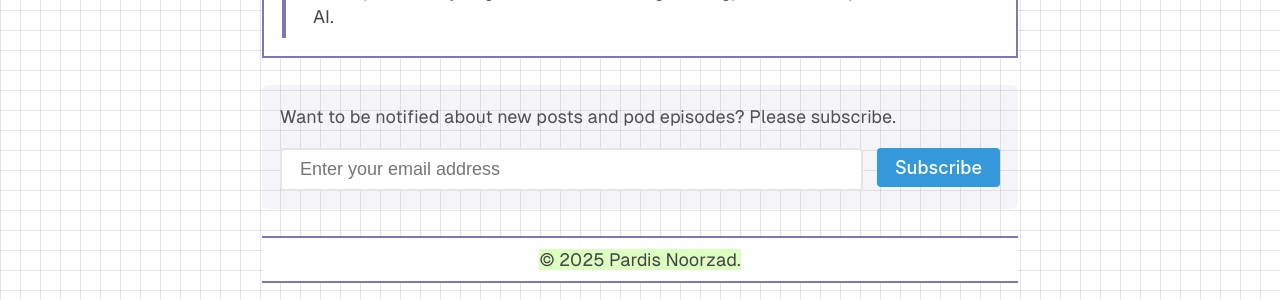
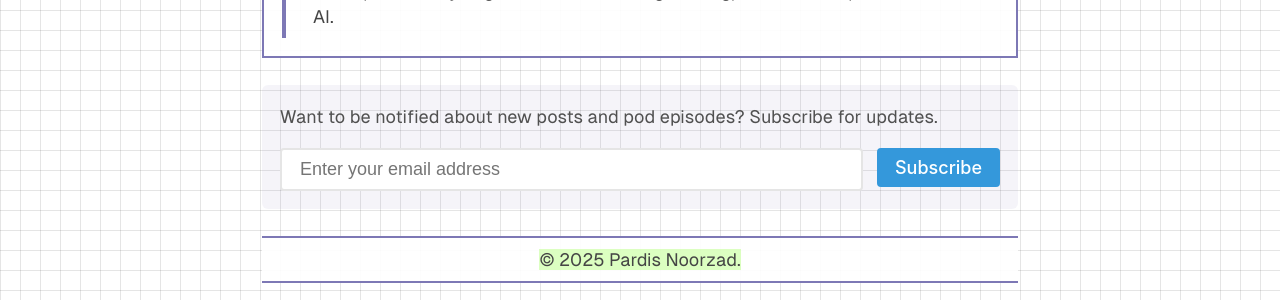
Before and after one commit to djpardis/djpardis.github.io, a Jekyll site: the page built from index.md, in a window 1280 px wide. Shown: the part 990-1290 px from the top of the page. Built offline with Jekyll 4.4.1, drawn with Linux system fonts in a browser that asks for light colours; a style sheet for code colours, icons or effects is not loaded.

Commit message:
Update newsletter copy and add optimized images for performance
- Update newsletter signup copy from 'Please subscribe' to 'Subscribe for updates'
- Add optimized versions of large blog images:
  - datingmoneyball.png: 823K → 145K (82% reduction)
  - buildinagg.png: 654K → 95K (85% reduction)
- Images converted to JPEG with quality 85 and resized for web performance

```diff
--- a/_includes/newsletter-signup.html
+++ b/_includes/newsletter-signup.html
@@ -1,7 +1,7 @@
 <!-- Newsletter Signup Form -->
 <div class="newsletter-section">
   <div class="newsletter-signup">
-    <p>Want to be notified about new posts and pod episodes? Please subscribe.</p>
+    <p>Want to be notified about new posts and pod episodes? Subscribe for updates.</p>
 
     <!-- MailerLite Form -->
     <form class="newsletter-form" id="newsletter-footer-form" action="https://assets.mailerlite.com/jsonp/1709436/forms/161652905296791207/subscribe" method="post" target="_blank" data-last-submit="0">
```
Also changed, not shown: files/pics/blog/2025/buildinagg-optimized.jpg (added), files/pics/blog/2025/datingmoneyball-optimized.jpg (added).
